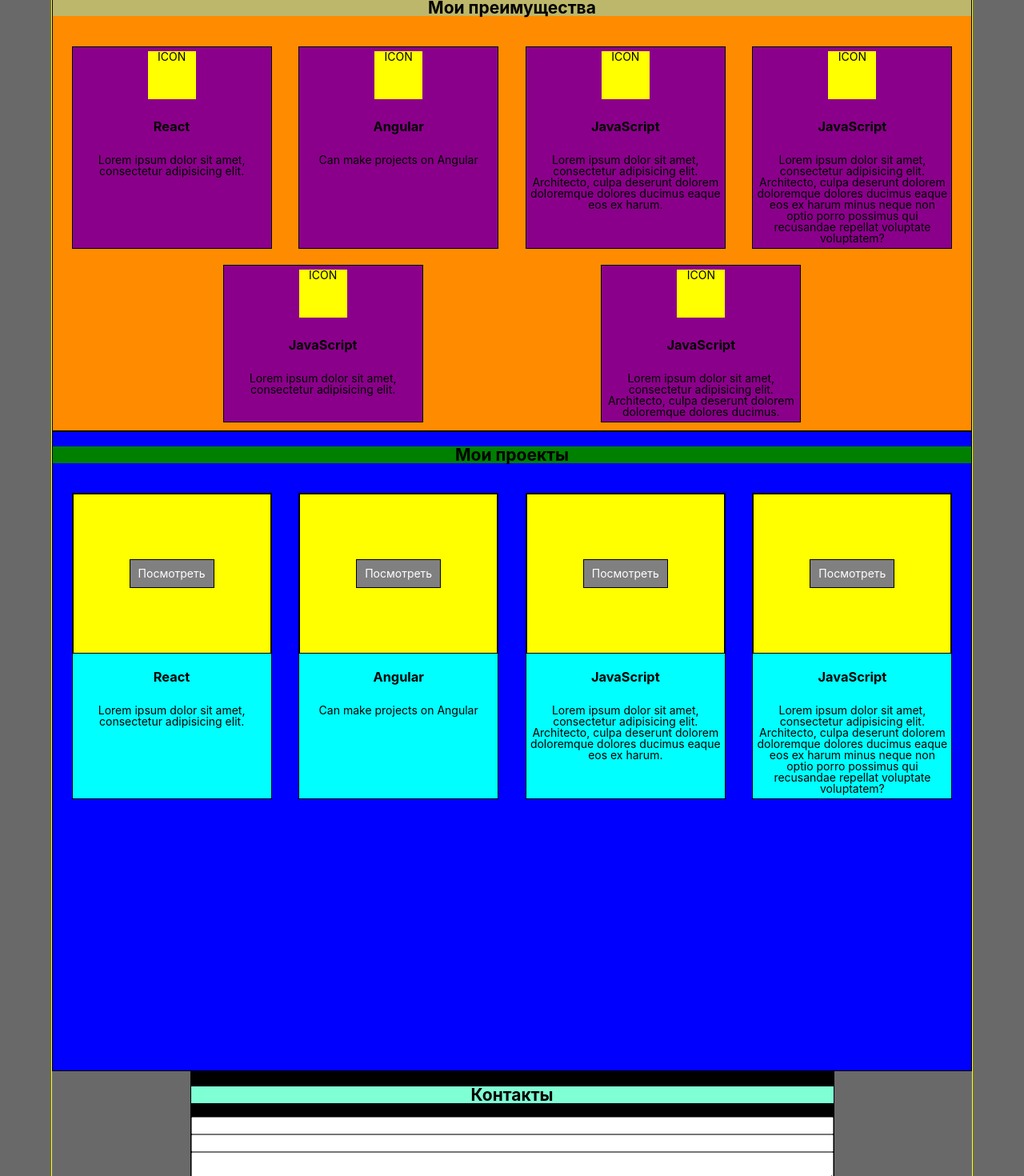
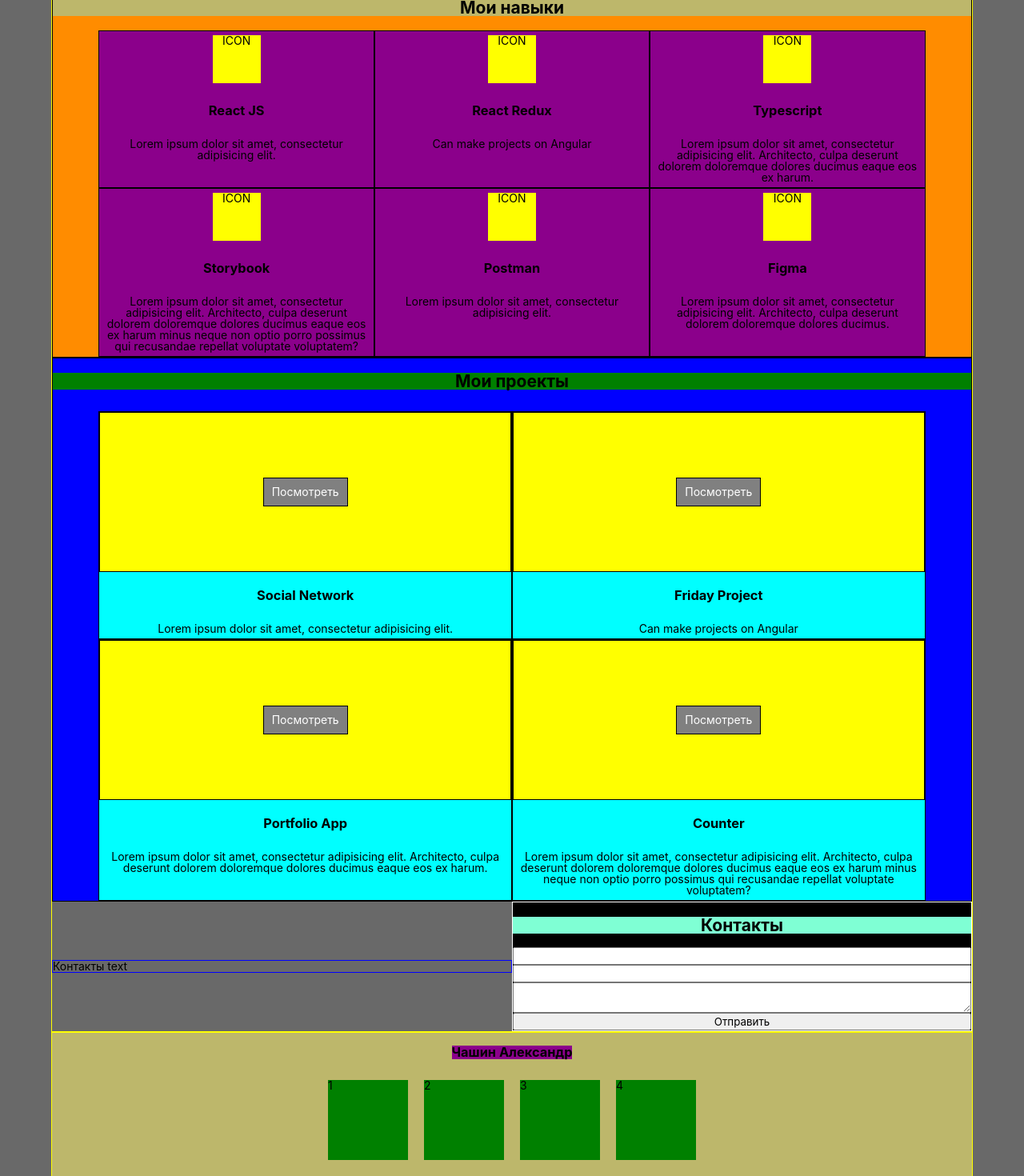
Before and after one commit to Crash2022/MyPortfolioApp, a React (Create React App) app: page / in a window 1280 px wide. Shown: the part 900-2370 px from the top of the page at 80% size. Built offline with nearby package versions, Linux system fonts and the light colour scheme.

Commit message:
add media

```diff
--- a/src/components/Main/MainBlock1_Greeting.tsx
+++ b/src/components/Main/MainBlock1_Greeting.tsx
@@ -8,7 +8,7 @@ export const MainBlock1_Greeting = () => {
             <div className={style.mainBlock1_text}>
                 <span>Всем привет!</span>
                 <h1>Меня зовут Чашин Александр</h1>
-                <p>Я веб-разработчик</p>
+                <p>Я react-разработчик</p>
             </div>
             <div className={style.mainBlock1_photo}>
                 {/*<img src={myPhotoMain} alt="my photo"/>*/}
--- a/src/components/Main/MainBlock2.module.css
+++ b/src/components/Main/MainBlock2.module.css
@@ -1,16 +1,18 @@
 .mainBlock2 {
     display: flex;
     flex-direction: column;
-    /*min-height: 100vh;*/ /*блок по всей высоте*/
+    /*min-height: 100vh; !*блок по всей высоте*!*/
     background-color: darkorange;
     border: 1px solid black;
 }
 
 .mainBlock2_skills {
     display: flex;
-    justify-content: space-evenly;
+    /*justify-content: space-between;*/
+    justify-content: center;
     flex-wrap: wrap;
-    margin-top: 10px;
+    /*margin-top: 10px;
+    margin-bottom: 30px;*/
 }
 .mainBlock2_title {
     text-align: center;
@@ -20,12 +22,25 @@
 .mainBlock2_skillItem {
     border: 1px solid black;
     background-color: darkmagenta;
-    width: 250px;
+    /*width: 250px;*/ /*или убрать flex: 0 1 */
     text-align: center;
     display: flex;
     flex-direction: column;
     align-items: center;
-    margin: 10px;
+    /*margin-bottom: 30px;*/
+    flex: 0 1 30%; /*по 3 элемента в ряду*/
+}
+
+@media (max-width: 767px) {
+    .mainBlock2_skillItem {
+        flex: 0 1 50%; /*по 2 элемента в ряду*/
+    }
+}
+
+@media (max-width: 500px) {
+    .mainBlock2_skillItem {
+        flex: 0 1 100%; /*по 1 элементу в ряду*/
+    }
 }
 
 .item_icon {
--- a/src/components/Main/MainBlock2_Skills.tsx
+++ b/src/components/Main/MainBlock2_Skills.tsx
@@ -14,29 +14,29 @@ export const MainBlock2_Skills = () => {
 
     const [skills, setSkills] = useState<Array<SkillsArrayPropsType>>([
         {
-            id: v1(), icon: 'ICON', title: 'React',
+            id: v1(), icon: 'ICON', title: 'React JS',
             text: 'Lorem ipsum dolor sit amet, consectetur adipisicing elit.'
         },
         {
-            id: v1(), icon: 'ICON', title: 'Angular',
+            id: v1(), icon: 'ICON', title: 'React Redux',
             text: 'Can make projects on Angular'
         },
         {
-            id: v1(), icon: 'ICON', title: 'JavaScript',
+            id: v1(), icon: 'ICON', title: 'Typescript',
             text: 'Lorem ipsum dolor sit amet, consectetur adipisicing elit. Architecto, ' +
                 'culpa deserunt dolorem doloremque dolores ducimus eaque eos ex harum.'
         },
         {
-            id: v1(), icon: 'ICON', title: 'JavaScript',
+            id: v1(), icon: 'ICON', title: 'Storybook',
             text: 'Lorem ipsum dolor sit amet, consectetur adipisicing elit. Architecto, culpa deserunt ' +
                 'dolorem doloremque dolores ducimus eaque eos ex harum minus neque non optio porro possimus ' +
                 'qui recusandae repellat voluptate voluptatem?'
         },
         {
-            id: v1(), icon: 'ICON', title: 'JavaScript',
+            id: v1(), icon: 'ICON', title: 'Postman',
             text: 'Lorem ipsum dolor sit amet, consectetur adipisicing elit.'
         },
-        {id: v1(), icon: 'ICON', title: 'JavaScript',
+        {id: v1(), icon: 'ICON', title: 'Figma',
             text: 'Lorem ipsum dolor sit amet, consectetur adipisicing elit. Architecto, culpa deserunt' +
                 ' dolorem doloremque dolores ducimus.'
         }
@@ -44,7 +44,7 @@ export const MainBlock2_Skills = () => {
 
     return (
         <div className={style.mainBlock2} id='skills'>
-            <h2 className={style.mainBlock2_title}>Мои преимущества</h2>
+            <h2 className={style.mainBlock2_title}>Мои навыки</h2>
             <div className={style.mainBlock2_skills}>
                 <SkillsList skills={skills}/>
             </div>
--- a/src/components/Main/MainBlock3.module.css
+++ b/src/components/Main/MainBlock3.module.css
@@ -1,16 +1,18 @@
 .mainBlock3 {
     display: flex;
     flex-direction: column;
-    min-height: 100vh; /*блок по всей высоте*/
+    /*min-height: 100vh; !*блок по всей высоте*!*/
     background-color: blue;
     border: 1px solid black;
 }
 
 .mainBlock3_projects {
     display: flex;
-    justify-content: space-evenly;
+    /*justify-content: space-between;*/
+    justify-content: center;
     flex-wrap: wrap;
     margin-top: 10px;
+    /*width: 100%;*/
 }
 .mainBlock3_title {
     text-align: center;
@@ -20,12 +22,19 @@
 .mainBlock3_projectItem {
     border: 1px solid black;
     background-color: aqua;
-    width: 250px;
+    /*width: 250px;*/
     text-align: center;
     display: flex;
     flex-direction: column;
     align-items: center;
-    margin: 10px;
+    /*margin: 10px;*/
+    flex: 0 1 45%; /*по 2 элемента в ряду*/
+}
+
+@media (max-width: 767px) {
+    .mainBlock3_projectItem {
+        flex: 0 1 100%; /*по 1 элементу в ряду*/
+    }
 }
 
 .item_image {
--- a/src/components/Main/MainBlock3_Projects.tsx
+++ b/src/components/Main/MainBlock3_Projects.tsx
@@ -14,19 +14,19 @@ export const MainBlock3_Projects = () => {
 
     const [projects, setProjects] = useState<Array<ProjectsArrayPropsType>>([
         {
-            id: v1(), image: 'ICON', title: 'React',
+            id: v1(), image: 'ICON', title: 'Social Network',
             text: 'Lorem ipsum dolor sit amet, consectetur adipisicing elit.'
         },
         {
-            id: v1(), image: 'ICON', title: 'Angular',
+            id: v1(), image: 'ICON', title: 'Friday Project',
             text: 'Can make projects on Angular'
         },
         {
-            id: v1(), image: 'ICON', title: 'JavaScript',
+            id: v1(), image: 'ICON', title: 'Portfolio App',
             text: 'Lorem ipsum dolor sit amet, consectetur adipisicing elit. Architecto, ' +
                 'culpa deserunt dolorem doloremque dolores ducimus eaque eos ex harum.'
         },
-        {id: v1(), image: 'ICON', title: 'JavaScript',
+        {id: v1(), image: 'ICON', title: 'Counter',
             text: 'Lorem ipsum dolor sit amet, consectetur adipisicing elit. Architecto, culpa deserunt ' +
                 'dolorem doloremque dolores ducimus eaque eos ex harum minus neque non optio porro possimus ' +
                 'qui recusandae repellat voluptate voluptatem?'
--- a/src/components/Main/MainBlock4.module.css
+++ b/src/components/Main/MainBlock4.module.css
@@ -1,10 +1,32 @@
-.mainBlock4 {
+.mainBlock4_contacts {
+    display: flex;
+    justify-content: space-between;
+    align-items: center;
+}
+
+.mainBlock4_leftInfo {
+    width: 300px;
+    border: 1px solid blue;
+    /*margin-left: 20px;*/
+    flex: 0 1 100%;
+}
+
+.mainBlock4_contactForm {
     display: flex;
     flex-direction: column;
-    width: 70%;
+    width: 100%;
     margin: 0 auto;
-    border: 1px solid black;
     background-color: black;
+    border: 1px solid white;
+}
+
+@media (max-width: 697px) {
+    .mainBlock4_contacts {
+        flex-direction: column;
+    }
+    .mainBlock4_leftInfo {
+        text-align: center;
+    }
 }
 
 .mainBlock4_title {
@@ -12,11 +34,11 @@
     background-color: aquamarine;
 }
 
-.mainBlock4 textarea{
+.mainBlock4 textarea {
     margin-bottom: 10px;
 }
 
-.mainBlock4 button{
+.mainBlock4 button {
     min-width: 20%;
     margin: 0 auto 10px;
     padding: 10px;
--- a/src/components/Main/MainBlock4_Contacts.tsx
+++ b/src/components/Main/MainBlock4_Contacts.tsx
@@ -4,12 +4,17 @@ import style from '../Main/MainBlock4.module.css'
 export const MainBlock4_Contacts = () => {
 
     return (
-             <form className={style.mainBlock4} id='contacts'>
+        <div className={style.mainBlock4_contacts}>
+            <div className={style.mainBlock4_leftInfo}>
+                Контакты text
+            </div>
+            <form className={style.mainBlock4_contactForm} id='contacts'>
                 <h2 className={style.mainBlock4_title}>Контакты</h2>
                 <input type="text"/>
                 <input type="text"/>
                 <textarea name="contacts"></textarea>
                 <button>Отправить</button>
             </form>
+        </div>
     );
 }
```
